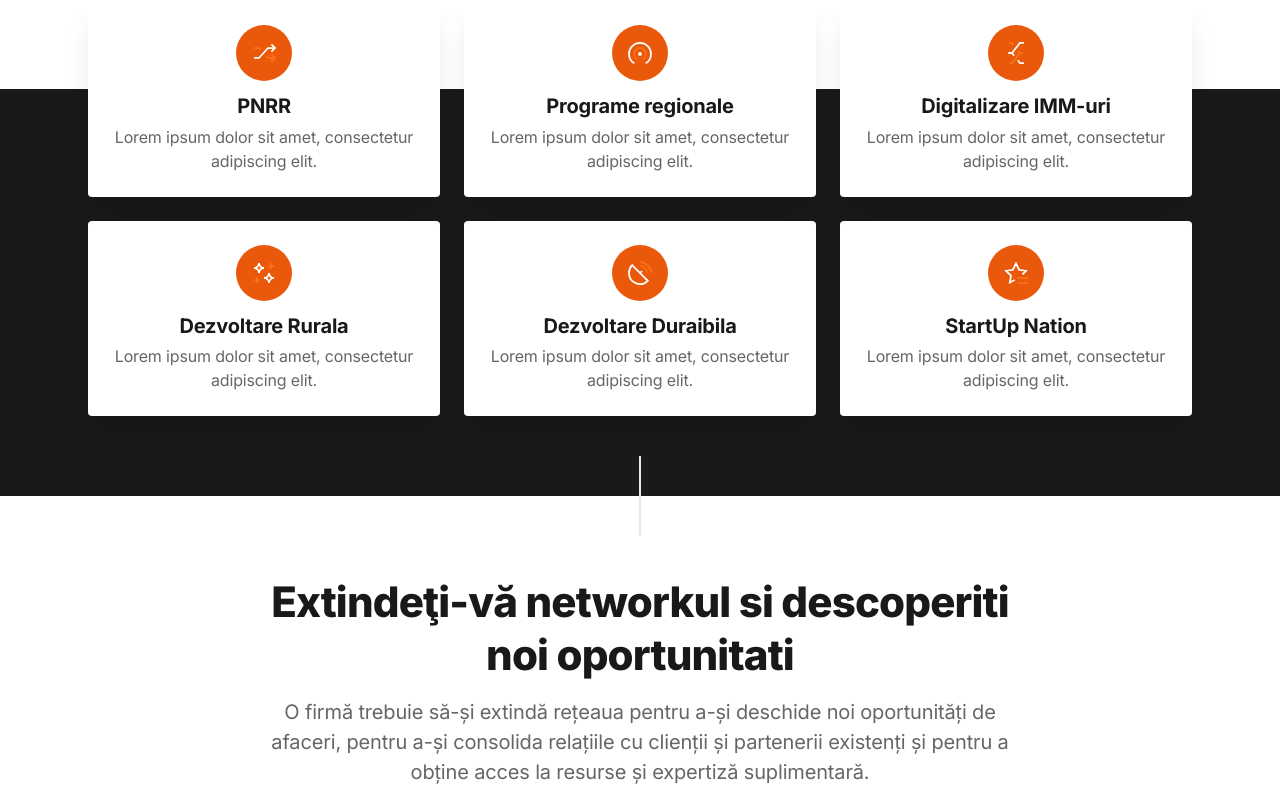
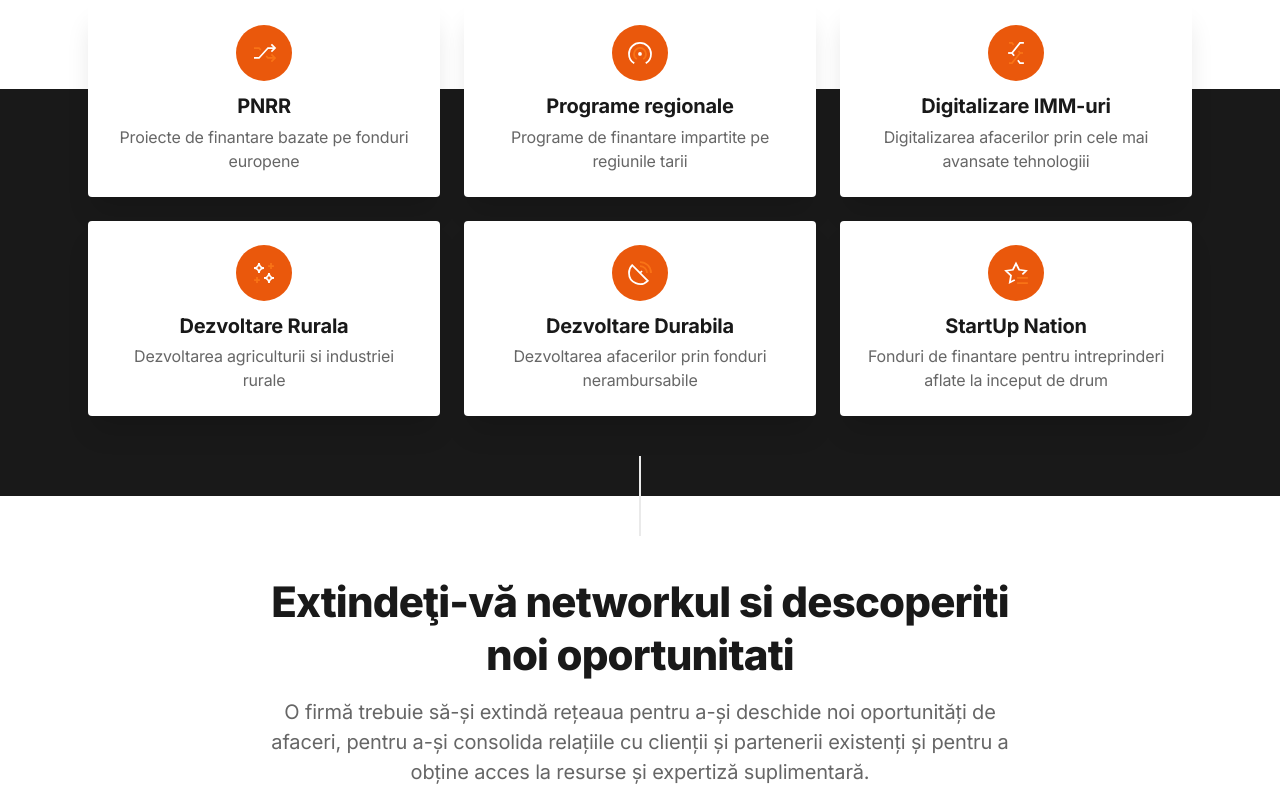
Before and after one commit to frank0170/Consulting-Staff-site, a Next.js app: page / in a window 1280 px wide. Shown: the part 2800-3600 px from the top of the page. Built offline with nearby package versions, Linux system fonts and the light colour scheme.

Commit message:
fixed text 2

```diff
--- a/components/features-blocks.tsx
+++ b/components/features-blocks.tsx
@@ -32,7 +32,7 @@ export default function FeaturesBlocks() {
                 </g>
               </svg>
               <h4 className="text-xl font-bold leading-snug tracking-tight mb-1">PNRR</h4>
-              <p className="text-gray-600 text-center">Lorem ipsum dolor sit amet, consectetur adipiscing elit.</p>
+              <p className="text-gray-600 text-center">Proiecte de finantare bazate pe fonduri europene</p>
             </div>
 
             {/* 2nd item */}
@@ -48,7 +48,7 @@ export default function FeaturesBlocks() {
                 </g>
               </svg>
               <h4 className="text-xl font-bold leading-snug tracking-tight mb-1">Programe regionale</h4>
-              <p className="text-gray-600 text-center">Lorem ipsum dolor sit amet, consectetur adipiscing elit.</p>
+              <p className="text-gray-600 text-center">Programe de finantare impartite pe regiunile tarii</p>
             </div>
 
             {/* 3rd item */}
@@ -65,7 +65,7 @@ export default function FeaturesBlocks() {
                 </g>
               </svg>
               <h4 className="text-xl font-bold leading-snug tracking-tight mb-1">Digitalizare IMM-uri</h4>
-              <p className="text-gray-600 text-center">Lorem ipsum dolor sit amet, consectetur adipiscing elit.</p>
+              <p className="text-gray-600 text-center">Digitalizarea afacerilor prin cele mai avansate tehnologiii</p>
             </div>
 
             {/* 4th item */}
@@ -82,7 +82,7 @@ export default function FeaturesBlocks() {
                 </g>
               </svg>
               <h4 className="text-xl font-bold leading-snug tracking-tight mb-1">Dezvoltare Rurala</h4>
-              <p className="text-gray-600 text-center">Lorem ipsum dolor sit amet, consectetur adipiscing elit.</p>
+              <p className="text-gray-600 text-center">Dezvoltarea agriculturii si industriei rurale</p>
             </div>
 
             {/* 5th item */}
@@ -97,8 +97,8 @@ export default function FeaturesBlocks() {
                   </g>
                 </g>
               </svg>
-              <h4 className="text-xl font-bold leading-snug tracking-tight mb-1">Dezvoltare Duraibila</h4>
-              <p className="text-gray-600 text-center">Lorem ipsum dolor sit amet, consectetur adipiscing elit.</p>
+              <h4 className="text-xl font-bold leading-snug tracking-tight mb-1">Dezvoltare Durabila</h4>
+              <p className="text-gray-600 text-center">Dezvoltarea afacerilor prin fonduri nerambursabile</p>
             </div>
 
             {/* 6th item */}
@@ -113,7 +113,7 @@ export default function FeaturesBlocks() {
                 </g>
               </svg>
               <h4 className="text-xl font-bold leading-snug tracking-tight mb-1">StartUp Nation</h4>
-              <p className="text-gray-600 text-center">Lorem ipsum dolor sit amet, consectetur adipiscing elit.</p>
+              <p className="text-gray-600 text-center">Fonduri de finantare pentru intreprinderi aflate la inceput de drum</p>
             </div>
 
           </div>
```
